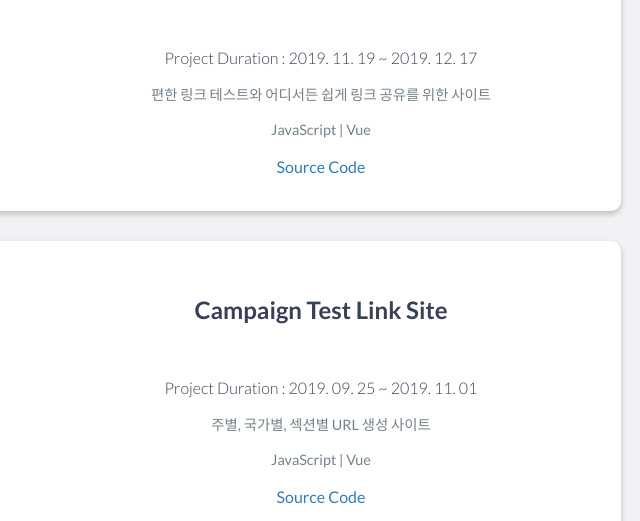
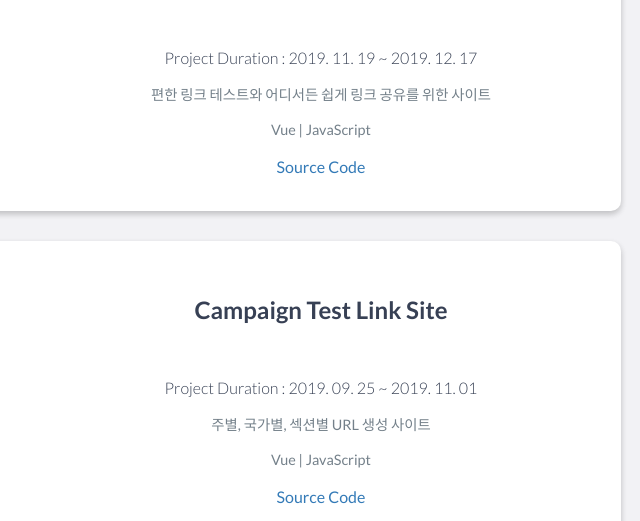
Before and after one commit to adc0612/adc0612.github.io-portfolio, a website: page index.html in a window 1280 px wide. Shown: the part 2160-2681 px from the top of the page, 469-1109 px from the left. Drawn offline with nearby package versions, Linux system fonts and the light colour scheme.

Commit message:
project section update

```diff
--- a/index.html
+++ b/index.html
@@ -137,7 +137,7 @@
                         <h2>Link generate site for Dimension</h2>
                         <h3>Project Duration : 2019. 11. 19 ~ 2019. 12. 17</h3>
                         <p>편한 링크 테스트와 어디서든 쉽게 링크 공유를 위한 사이트</p>
-                        <p>JavaScript | Vue</p>
+                        <p>Vue | JavaScript</p>
                         <a href="https://github.com/adc0612/Dimension_Link">Source Code</a>
                     </div>
                     <!-- End .project-info -->
@@ -153,7 +153,7 @@
                         <h2>Campaign Test Link Site</h2>
                         <h3>Project Duration : 2019. 09. 25 ~ 2019. 11. 01</h3>
                         <p>주별, 국가별, 섹션별 URL 생성 사이트</p>
-                        <p>JavaScript | Vue</p>
+                        <p>Vue | JavaScript</p>
                         <a href="https://github.com/adc0612/campaign-test">Source Code</a>
                     </div>
                     <!-- End .project-info -->
```
